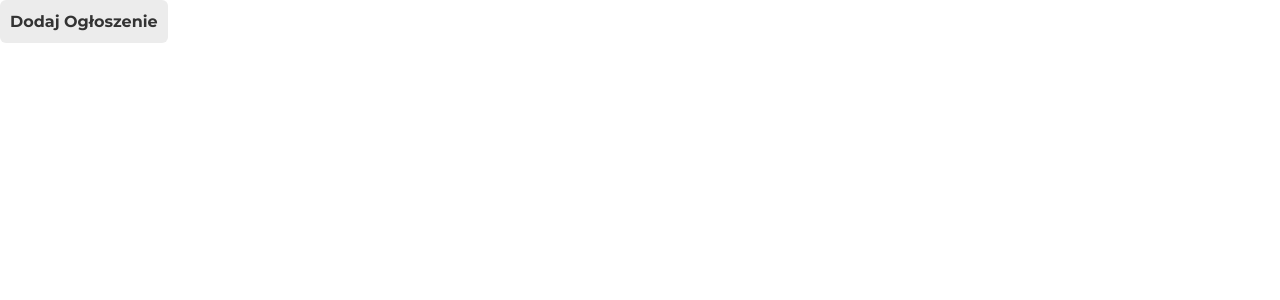
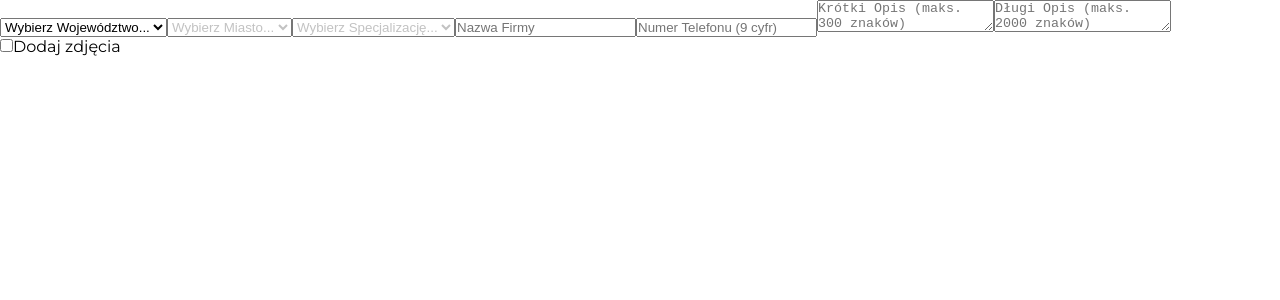
Before and after one commit to RobertTwardowski/Podwykonawca, a React (Create React App) app: page /Konto in a window 1280 px wide. Both pictures are taken after a click on the button "Dodaj Ogłoszenie". Shown: the top 300 px of the page. Built offline with nearby package versions, Linux system fonts and the light colour scheme.

Commit message:
account add

```diff
--- a/src/Data/Data.js
+++ b/src/Data/Data.js
@@ -48,3 +48,218 @@ for (let i = 0; i < 20; i++) {
     rating: rating
   })
 }
+
+export const provinces = [
+  {
+    id: 1,
+    name: 'Dolnośląskie',
+    cities: [
+      'Wrocław',
+      'Wałbrzych',
+      'Legnica',
+      'Głogów',
+      'Jelenia Góra'
+    ]
+  },
+  {
+    id: 2,
+    name: 'Kujawsko-Pomorskie',
+    cities: [
+      'Bydgoszcz',
+      'Toruń',
+      'Włocławek',
+      'Grudziądz',
+      'Inowrocław'
+    ]
+  },
+  {
+    id: 3,
+    name: 'Lubelskie',
+    cities: [
+      'Lublin',
+      'Chełm',
+      'Zamość',
+      'Biała Podlaska',
+      'Puławy'
+    ]
+  },
+  {
+    id: 4,
+    name: 'Lubuskie',
+    cities: [
+      'Gorzów Wielkopolski',
+      'Zielona Góra',
+      'Nowa Sól',
+      'Świebodzin',
+      'Kostrzyn nad Odrą'
+    ]
+  },
+  {
+    id: 5,
+    name: 'Łódzkie',
+    cities: [
+      'Łódź',
+      'Piotrków Trybunalski',
+      'Skierniewice',
+      'Sieradz',
+      'Zgierz'
+    ]
+  },
+  {
+    id: 6,
+    name: 'Małopolskie',
+    cities: [
+      'Kraków',
+      'Tarnów',
+      'Nowy Sącz',
+      'Oświęcim',
+      'Gorlice'
+    ]
+  },
+  {
+    id: 7,
+    name: 'Mazowieckie',
+    cities: [
+      'Warszawa',
+      'Radom',
+      'Płock',
+      'Siedlce',
+    ]
+  },
+  {
+    id: 8,
+    name: 'Opolskie',
+    cities: [
+      'Opole',
+      'Kędzierzyn-Koźle',
+      'Nysa',
+      'Brzeg',
+      'Kluczbork'
+    ]
+  },
+  {
+    id: 9,
+    name: 'Podkarpackie',
+    cities: [
+      'Rzeszów',
+      'Przemyśl',
+      'Tarnobrzeg',
+      'Mielec',
+      'Krosno'
+    ]
+  },
+  {
+    id: 10,
+    name: 'Podlaskie',
+    cities: ['Białystok', 'Suwałki', 'Łomża']
+  },
+  {
+    id: 11,
+    name: 'Pomorskie',
+    cities: [
+      'Gdańsk',
+      'Gdynia',
+      'Sopot',
+      'Tczew',
+      'Wejherowo'
+    ]
+  },
+  {
+    id: 12,
+    name: 'Śląskie',
+    cities: [
+      'Katowice',
+      'Gliwice',
+      'Zabrze',
+      'Bytom',
+      'Ruda Śląska'
+    ]
+  },
+  {
+    id: 13,
+    name: 'Świętokrzyskie',
+    cities: [
+      'Kielce',
+      'Ostrowiec Świętokrzyski',
+      'Starachowice',
+      'Sandomierz',
+      'Skarżysko-Kamienna'
+    ]
+  },
+  {
+    id: 14,
+    name: 'Warmińsko-Mazurskie',
+    cities: [
+      'Olsztyn',
+      'Elbląg',
+      'Ełk',
+      'Ostróda',
+      'Szczytno'
+    ]
+  },
+  {
+    id: 15,
+    name: 'Wielkopolskie',
+    cities: [
+      'Poznań',
+      'Kalisz',
+      'Konin',
+      'Ostrów Wielkopolski',
+      'Gniezno'
+    ]
+  },
+  {
+    id: 16,
+    name: 'Zachodniopomorskie',
+    cities: [
+      'Szczecin',
+      'Koszalin',
+      'Stargard',
+      'Kołobrzeg',
+      'Police'
+    ]
+  }
+]
+
+export const professions = [
+  {
+    id: 1,
+    name: "Architekt",
+  },
+  {
+    id: 2,
+    name: "Inżynier budownictwa",
+  },
+  {
+    id: 3,
+    name: "Projektant konstrukcji",
+  },
+  {
+    id: 4,
+    name: "Brygadzista budowlany",
+  },
+  {
+    id: 5,
+    name: "Elektryk budowlany",
+  },
+  {
+    id: 6,
+    name: "Hydraulik",
+  },
+  {
+    id: 7,
+    name: "Cieśla",
+  },
+  {
+    id: 8,
+    name: "Wykończenie",
+  },
+  {
+    id: 9,
+    name: "Tynkarz",
+  },
+  {
+    id: 10,
+    name: "Glazurnik",
+  },
+];
--- a/src/components/molecules/Form.js
+++ b/src/components/molecules/Form.js
@@ -41,8 +41,6 @@ const Form = () => {
 
   const handleSelectChange = e => {
     setSelectedProvince(e.target.value.split(','))
-    console.log(selectedProvince);
-    console.log(selectedProvince.length);
   }
   const handleSelectChangeSecond = e => {
     setSelectedCity(e.target.value)
--- a/src/components/organisms/Account/Account.js
+++ b/src/components/organisms/Account/Account.js
@@ -1,16 +1,40 @@
-import React,{useState,useEffect} from 'react'
-import {Button} from '../../atom/ButtonMoreInfo.styles'
+import React, { useState, useEffect } from 'react'
+import { Button } from '../../atom/ButtonMoreInfo.styles'
 import { Loader } from '../../atom/Loader'
+import { Wrapper } from './Account.styles'
+import { AccountAd } from './AccountAd'
 
 export const Account = () => {
+  const [loader, setLodaer] = useState(false)
+  const [add, setAdd] = useState(false)
 
-    const [loader,setLodaer] =useState(false)
+  useEffect(() => {
+    setTimeout(() => {
+      setLodaer(true)
+    }, 1500)
+  })
 
-    useEffect(()=>{
-      setTimeout(()=>{setLodaer(true)},1500)
-    })
+  const handelClickAdd = () => {
+    setAdd(true)
+  }
 
-  return (<>{!loader ? (<Loader/>):(<Button>Dodaj Ogłoszenie</Button>)}</>
-
+  return (
+    <>
+      {!loader ? (
+        <Loader />
+      ) : (
+        <>
+          {!add ? (
+            <Wrapper>
+              <h2>Brak Aktywnych Ogłoszeń.</h2>
+              <h3>Kliknij w przycisk aby dodać ogłoszenie.</h3>
+              <Button onClick={handelClickAdd}>Dodaj Ogłoszenie</Button>
+            </Wrapper>
+          ) : (
+            <AccountAd></AccountAd>
+          )}
+        </>
+      )}
+    </>
   )
 }
--- /dev/null
+++ b/src/components/organisms/Account/Account.styles.js
@@ -0,0 +1,13 @@
+import styled from "styled-components";
+
+export const Wrapper =styled.div`
+display: flex;
+flex-direction: column;
+justify-content: center;
+align-items: center;
+height: 100vh;
+
+h2,h3,button{
+    padding: 20px;
+}
+`
--- /dev/null
+++ b/src/components/organisms/Account/AccountAd.js
@@ -0,0 +1,167 @@
+import React, { useState } from 'react'
+import { provinces } from '../../../Data/Data'
+import { professions } from '../../../Data/Data'
+
+export const AccountAd = () => {
+  const [selectedProvince, setSelectedProvince] = useState('')
+  const [selectedCity, setSelectedCity] = useState('')
+  const [selectedProfession, setSelectedProfession] = useState('')
+  const [companyName, setCompanyName] = useState('');
+  const [phoneNumber, setPhoneNumber] = useState('');
+  const [shortDescription, setShortDescription] = useState('');
+  const [longDescription, setLongDescription] = useState('');
+  const [images, setImages] = useState([]);
+  const [logoIndex, setLogoIndex] = useState(0);
+  const [addImages, setAddImages] = useState(false);
+
+
+
+  const handleSelectChange = e => {
+    setSelectedProvince(e.target.value);
+    setSelectedCity('');
+    setSelectedProfession('');
+  }
+  const handleSelectChangeSecond = e => {
+    setSelectedCity(e.target.value)
+  }
+
+  const handleSelectChangeThird = e => {
+    setSelectedProfession(e.target.value)
+
+  }
+  const handleInputChange = (e) => {
+    const { name, value } = e.target;
+    if (name === 'companyName') {
+      setCompanyName(value);
+    } else if (name === 'phoneNumber') {
+      setPhoneNumber(value);
+    } else if (name === 'shortDescription') {
+      setShortDescription(value);
+    } else if (name === 'longDescription') {
+      setLongDescription(value);
+    }
+  };
+  const handleImageChange = (e) => {
+    const file = e.target.files[0];
+    const reader = new FileReader();
+    reader.onload = () => {
+      if (reader.readyState === 2) {
+        const imageData = reader.result;
+        setImages((prevImages) => [...prevImages, imageData]);
+      }
+    };
+    reader.readAsDataURL(file);
+  };
+  const handleRemoveImage = (index) => {
+    const updatedImages = [...images];
+    updatedImages.splice(index, 1);
+    setImages(updatedImages);
+  };
+
+  const handleCheckboxChange = (e) => {
+    setAddImages(e.target.checked);
+  };
+
+  return (
+      <form>
+      <select value={selectedProvince} onChange={handleSelectChange}>
+        <option value="">Wybierz Województwo...</option>
+        {provinces.map((province) => (
+          <option key={province.name} value={province.name}>
+            {province.name}
+          </option>
+        ))}
+      </select>
+        {selectedProvince[0] ? (
+          <select value={selectedCity} onChange={handleSelectChangeSecond}>
+          <option value="">Wybierz Miasto...</option>
+          {provinces
+            .find((province) => province.name === selectedProvince)
+            .cities.map((city) => (
+              <option key={city} value={city}>
+                {city}
+              </option>
+            ))}
+        </select>
+        ) : (
+          <select style={{ cursor: 'not-allowed', color: '#9999' }}>
+            <option>Wybierz Miasto...</option>
+          </select>
+        )}
+     {selectedCity && selectedProvince[0]  ? (
+  <select value={selectedProfession} onChange={handleSelectChangeThird}>
+    <option value=''>Wybierz Specjalizację...</option>
+    {professions.map(profession => (
+      <option key={profession.id} value={profession.name}>
+        {profession.name}
+      </option>
+    ))}
+  </select>
+) : (
+  <select style={{ cursor: 'not-allowed', color: '#9999' }}>
+    <option>Wybierz Specjalizację...</option>
+  </select>
+)}
+
+<input
+        type="text"
+        name="companyName"
+        value={companyName}
+        onChange={handleInputChange}
+        placeholder="Nazwa Firmy"
+        maxLength={50}
+      />
+
+      <input
+        type="text"
+        name="phoneNumber"
+        value={phoneNumber}
+        onChange={handleInputChange}
+        maxLength={9}
+        placeholder="Numer Telefonu (9 cyfr)"
+      />
+
+      <textarea
+        name="shortDescription"
+        value={shortDescription}
+        onChange={handleInputChange}
+        maxLength={300}
+        placeholder="Krótki Opis (maks. 300 znaków)"
+      />
+
+      <textarea
+        name="longDescription"
+        value={longDescription}
+        onChange={handleInputChange}
+        maxLength={2000}
+        placeholder="Długi Opis (maks. 2000 znaków)"
+      />
+      <div>
+        <input
+          type="checkbox"
+          id="addImagesCheckbox"
+          checked={addImages}
+          onChange={handleCheckboxChange}
+        />
+        <label htmlFor="addImagesCheckbox">Dodaj zdjęcia</label>
+      </div>
+
+      {addImages && (
+  <div>
+    <input type="file" accept="image/*" onChange={handleImageChange} />
+    {images.map((image, index) => (
+      <div key={index} style={{ display: 'flex', alignItems: 'center' }}>
+        <img
+          src={URL.createObjectURL(new Blob([image]))}
+          alt={`Zdjęcie ${index + 1}`}
+          style={{ width: '100px', height: '100px', marginRight: '10px' }}
+        />
+        <button onClick={() => handleRemoveImage(index)}>Usuń</button>
+      </div>
+    ))}
+  </div>
+)}
+
+    </form>
+  )
+}
```
